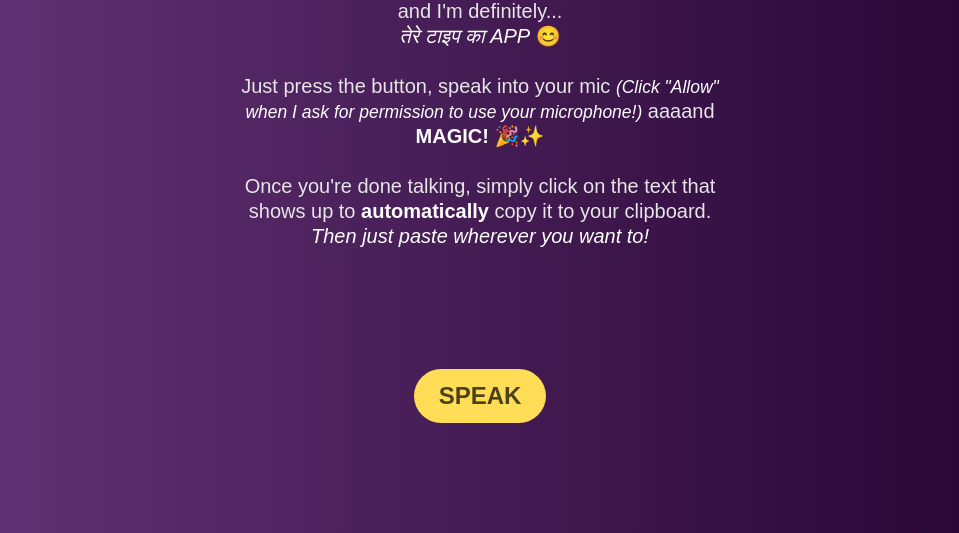
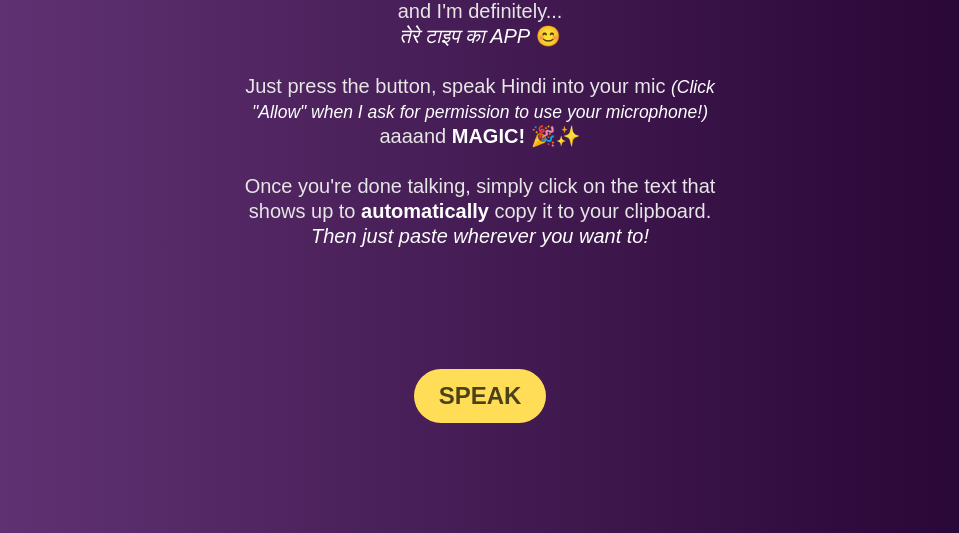
Before and after one commit to bhargavaman/meraType, a website: page index.html in a window 1280 px wide. Shown: the part 267-800 px from the top of the page, without its empty margins (160-1119 px from the left). Drawn offline with nearby package versions, Linux system fonts and the light colour scheme; some packages are replaced by stand-ins of ours; a script that the page names is missing.

Commit message:
more copy updates

```diff
--- a/index.html
+++ b/index.html
@@ -29,7 +29,7 @@
             and I'm definitely...<br />
             <em>तेरे टाइप का APP</em> 😊<br />
             <br />
-            Just press the button, speak into your mic
+            Just press the button, speak Hindi into your mic
             <em>
               <small>(Click "Allow" when I ask for permission to use your microphone!)</small>
             </em>
```
